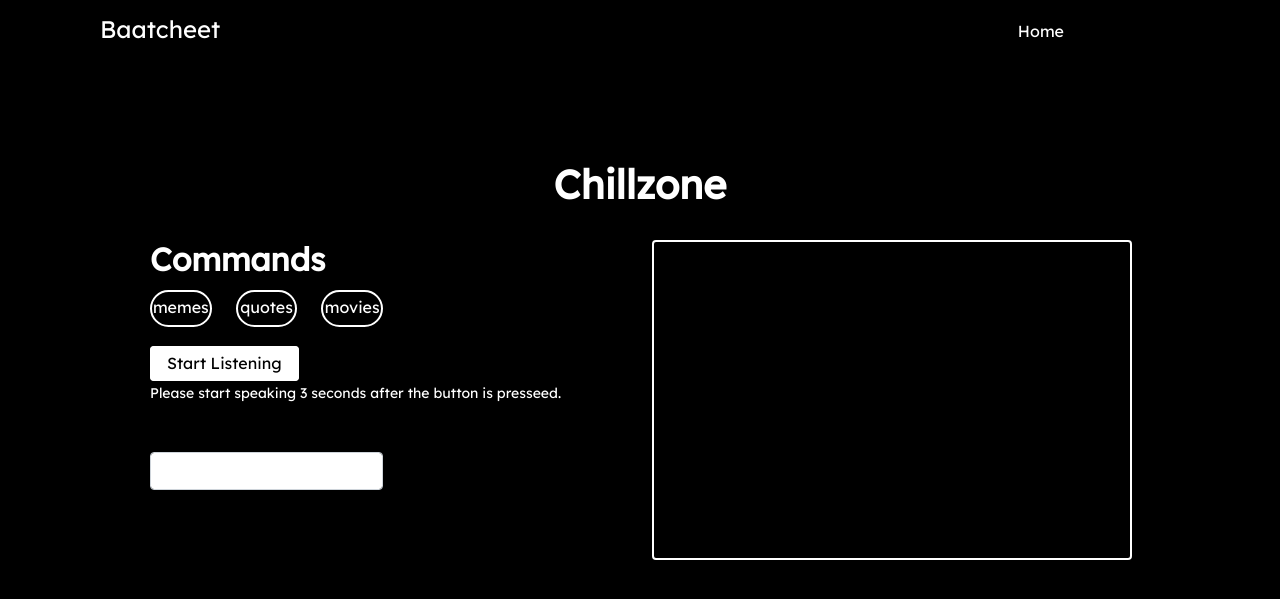
After one commit to gigabite-pro/baatcheet, a Node project: template views/voice.ejs in a window 1280 px wide. The commit adds this page. Shown: the top 599 px of the page. Run offline with Node 20 templates, Linux system fonts and the light colour scheme; the template is opened without the code that fills it, so the values that code supplies are empty; some libraries are stand-ins or nearby versions.

Commit message:
voice recognition

```diff
--- a/index.js
+++ b/index.js
@@ -54,6 +54,9 @@ app.get('/', (req, res) => {
     }
 });
 
+app.get('/chillzone', (req,res)=>{
+    res.render('voice.ejs')
+})
 
 app.get('/verify', requiresAuth(), (req,res)=>{
     var response = req.oidc.user
--- /dev/null
+++ b/public/css/voice.css
@@ -0,0 +1,99 @@
+body{
+    margin: 0;
+    padding: 0;
+    font-family: 'Lexend Deca', sans-serif;
+    background-color: black;
+    color: white;
+}
+
+nav{
+    width: 100%;
+    padding: 10px 200px 10px 20px;
+    position: fixed;
+    top: 0;
+    left: 0;
+    z-index: 2;
+    background-color: rgb(0, 0, 0);
+    color: white;
+    display: flex;
+    justify-content: space-between;
+    align-items: center;
+}
+
+.nav-head{
+    margin-left: 5rem;
+    margin-top: 0.3rem;
+}
+
+.navlinks{
+    display: flex;
+    list-style: none;
+}
+
+.navlinks a{
+    margin-left: 2rem;
+    text-decoration: none;
+    color: white;
+    padding: 0.4rem 1rem;
+}
+
+.container{
+    margin-top: 10rem;
+}
+
+.left{
+    padding-left: 5rem;
+    padding-right: 0rem;
+}
+
+.command{
+    padding-top: 0.35rem;
+    border-radius: 20px;
+    border: 2px solid white;
+}
+
+h1{
+    font-weight: 800;
+    color: white;
+}
+
+h2{
+    color: white;
+    font-weight: 800;
+}
+
+h6{
+    color: white;
+}
+
+#button{
+    width: fit-content;
+    border-radius: 4px;
+    padding: 0.4rem 1rem;
+    background-color: white;
+    color: black;
+    border: 1px solid white;
+    transition-duration: 400ms;
+}
+
+#button:hover{
+    background-color: black;
+    color: white;
+    cursor: pointer;
+}
+
+#output{
+    width: 30rem;
+    height: 20rem;
+    border: 2px solid white;
+    border-radius: 4px;
+    color: white;
+    display: flex;
+    justify-content: center;
+    align-items: center;
+    padding: 1rem;
+}
+
+.quotes{
+    font-weight: 200;
+}
--- /dev/null
+++ b/public/js/voice.js
@@ -0,0 +1,116 @@
+var speechRecognition = window.webkitSpeechRecognition
+
+var recognition = new speechRecognition()
+
+var textbox = $('#textbox')
+
+var instructions = $('#instructions')
+
+var button = document.getElementById('button')
+
+var content = ''
+
+var output = document.getElementById('output')
+
+recognition.continuous = true
+
+recognition.onstart = function(){
+    instructions.text('Listening...')
+}
+
+recognition.onspeechend = function(){
+    instructions.text('No Activity')
+}
+
+recognition.onerror = function(){
+    instructions.text(`Your browser doesn't support speech recognition. Try on Chrome.`)
+}
+
+recognition.onresult = function(event){
+    instructions.text('Stopped')
+    var current =  event.resultIndex;
+
+    var transcript = event.results[current][0].transcript
+
+
+    if(transcript == 'quotes' || transcript == 'quote'){
+        fetch('https://api.quotable.io/random')
+        .then(response => response.json())
+        .then(data => {
+            output.innerHTML = `<div class="quotes">
+            <div class="col-12 text-center">
+                ${data.content}
+            </div>
+            <div class="col-12 mt-3 text-center">
+                - ${data.author}
+            </div>
+        </div>`
+        })
+    }else if(transcript == 'memes' || transcript == 'meme'){
+        fetch('https://www.reddit.com/r/memes.json')
+        .then(response => response.json())
+        .then(body=>{
+            for (let index = 0; index < body.data.children.length; index++) {
+                if(body.data.children[index].data.post_hint == 'image'){
+                    var memes = []
+                    memes.push(body.data.children[index])
+                }
+
+            }
+
+            let memeIndex = Math.floor(Math.random() * (memes.length - 0) + 0);
+            output.innerHTML = `<img src="${memes[memeIndex].data.url_overridden_by_dest}" width="400">`
+            output.style.height = 'fit-content'
+        })
+    }else if(transcript == 'movies' || transcript == 'movie'){
+        movies = ['avengers', 'harry potter', 'friends', 'interstellar', 'mission impossible', 'inception', 'fast and furious']
+
+        let movieIndex = Math.floor(Math.random() * (movies.length - 0) + 0);
+
+        fetch(`https://api.themoviedb.org/3/search/movie?api_key=c467ddab940734b55111748d4ef3b4da&query=${movies[movieIndex]}&page=`)
+        .then(async (result) => {
+            const response = await result.json()
+            const results = response.results
+
+            var newMovies = []
+
+            results.forEach((m) => {
+                if(m.poster_path != null && m.title != null) {
+                    newMovies.push(m)
+                }
+            });
+            let newMovieIndex = Math.floor(Math.random() * (3 - 0) + 0);
+            output.innerHTML = `<img src="https://image.tmdb.org/t/p/w300${newMovies[newMovieIndex].poster_path}" width="200">`
+            output.style.height = 'fit-content'
+        })
+    }
+
+    content += transcript
+
+    textbox.val(content)
+}
+
+textbox.on('input',function(){
+    content = $(this).val()
+})
+
+var listening = false
+
+button.addEventListener('click', function(event){
+    if(listening == false){
+        if(content.length){
+            content = ''
+        }
+
+        textbox.val('')
+        output.innerHTML = ``
+        output.style.height = '20rem'
+        button.innerHTML = 'Stop Listening'
+        listening = true
+        recognition.start()
+    }else{
+        recognition.stop()
+        button.innerHTML = 'Start Listening'
+        listening = false
+    }
+})
--- a/views/home.ejs
+++ b/views/home.ejs
@@ -19,6 +19,9 @@
         <div class="navlinks">
             <a href="#about">
                 <div class="nav-item">About</div>
+            </a>
+            <a href="/chillzone">
+                <div class="nav-item">Chillzone</div>
             </a>
             <a href="/login" id="button">
                 <div class="nav-item">Login</div>
--- /dev/null
+++ b/views/voice.ejs
@@ -0,0 +1,99 @@
+<!DOCTYPE html>
+<html lang="en">
+<head>
+    <meta charset="UTF-8">
+    <meta http-equiv="X-UA-Compatible" content="IE=edge">
+    <meta name="viewport" content="width=device-width, initial-scale=1.0">
+    <link href="https://fonts.googleapis.com/css2?family=Lexend+Deca&display=swap" rel="stylesheet">
+    <link href="https://cdn.jsdelivr.net/npm/bootstrap@5.0.1/dist/css/bootstrap.min.css" rel="stylesheet" integrity="sha384-+0n0xVW2eSR5OomGNYDnhzAbDsOXxcvSN1TPprVMTNDbiYZCxYbOOl7+AMvyTG2x" crossorigin="anonymous">
+    <script src="https://code.jquery.com/jquery-3.6.0.min.js"
+    integrity="sha256-/xUj+3OJU5yExlq6GSYGSHk7tPXikynS7ogEvDej/m4=" crossorigin="anonymous"></script>
+    <link rel="shortcut icon" href="/assets/icon.jpg">
+    <link rel="stylesheet" href="/css/voice.css">
+    <title>Baatcheet - Chillzone</title>
+</head>
+<body>
+
+    <nav>
+        <div>
+            <h4 class="nav-head">Baatcheet</h4>
+        </div>
+        <div class="navlinks">
+            <a href="/">
+                <div class="nav-item">Home</div>
+            </a>
+        </div>
+    </nav>
+
+    <div class="container">
+        <div class="row mb-4">
+            <div class="col-12 text-center">
+                <h1>Chillzone</h1>
+            </div>
+        </div>
+        <div class="row">
+            <div class="col-6 left">
+                <div class="row">
+                    <div class="col-12">
+                        <h2>
+                            Commands
+                        </h2>
+                    </div>
+                </div>
+                <div class="row mt-1">
+                    <div class="col-2">
+                        <div class="command">
+                            <h6 class="text-center">
+                                memes
+                            </h6>
+                        </div>
+                    </div>
+                    <div class="col-2">
+                        <div class="command">
+                            <h6 class="text-center">
+                                quotes
+                            </h6>
+                        </div>
+                    </div>
+                    <div class="col-2">
+                        <div class="command">
+                            <h6 class="text-center">
+                                movies
+                            </h6>
+                        </div>
+                    </div>
+                </div>
+                <div class="row mt-4">
+                    <div class="col-12">
+                        <a id="button">
+                            Start Listening
+                        </a>
+                    </div>
+                    <small class="mt-2">
+                        Please start speaking 3 seconds after the button is presseed.
+                    </small>
+                </div>
+                <div class="row mt-5">
+                    <div class="col-6">
+                        <input type="text" class="form-control" id="textbox">
+                    </div>
+                </div>
+                <div class="row mt-2">
+                    <div class="col-12">
+                        <h6 id="instructions">
+                        </h6>
+                    </div>
+                </div>
+            </div>
+            <div class="col-6 right mb-2">
+                <div id="output">
+
+                </div>
+            </div>
+        </div>
+    </div>
+
+    <script src="https://cdn.jsdelivr.net/npm/bootstrap@5.0.1/dist/js/bootstrap.bundle.min.js" integrity="sha384-gtEjrD/SeCtmISkJkNUaaKMoLD0//ElJ19smozuHV6z3Iehds+3Ulb9Bn9Plx0x4" crossorigin="anonymous"></script>
+    <script src="/js/voice.js"></script>
+</body>
+</html>
```
Also changed, not shown: 1 other file.
